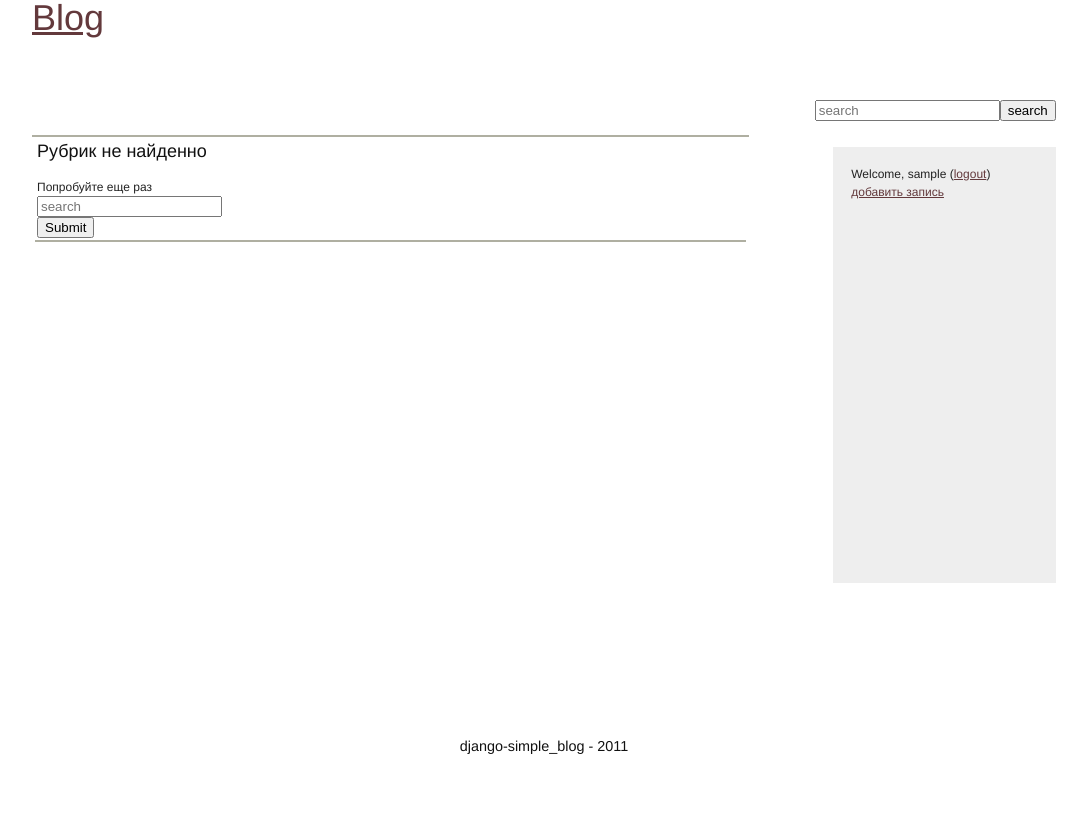
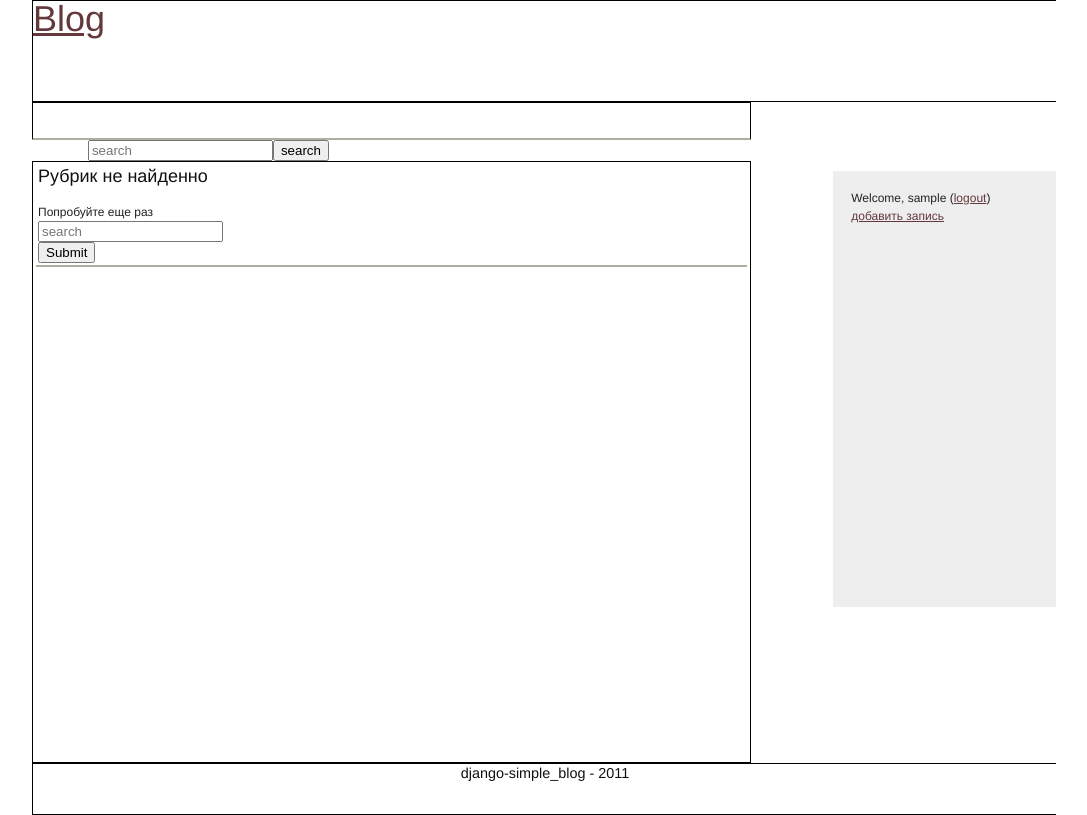
Before and after one commit to bornleft/django-simple_blog, a Django app: page / in a window 1280 px wide. Shown: the whole page, without its empty margins (96-1183 px from the left). Before the commit the page ends 754 px from the top, so only its background shows below. Run offline with Django 3.2, Linux system fonts and the light colour scheme; the visitor is signed in with stand-in values (Sample User, id 1); data that the repository does not hold is empty; parts of the project's set-up code (start-up, migrations or seed data) failed here and were passed over.

Commit message:
unremove .border

```diff
--- a/project/static/css/blueprint/liquid.css
+++ b/project/static/css/blueprint/liquid.css
@@ -142,6 +142,12 @@
 .prepend-22  { padding-left: 91%; }
 .prepend-23  { padding-left: 95%; }
 
+
+/* Border on right hand side of a column. */
+.border {
+	border: 1px solid black;
+}
+
 /* Border with more whitespace, spans one column. */
 .colborder {
 	padding-right: 2%;
```
